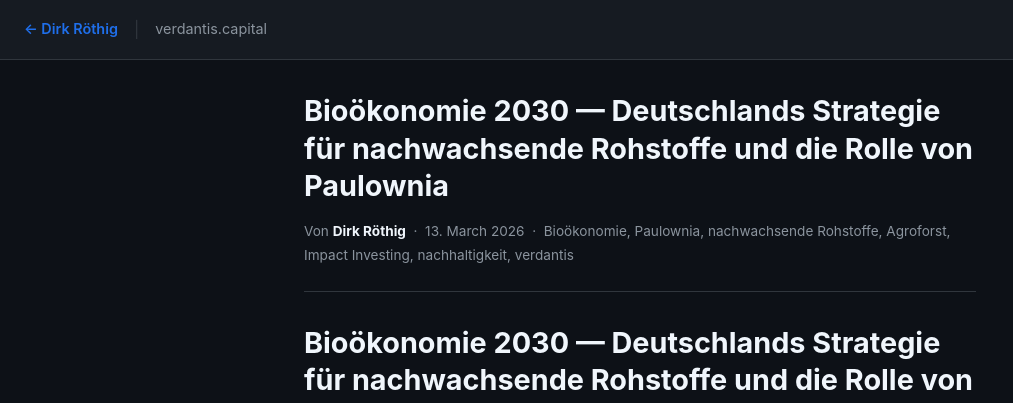
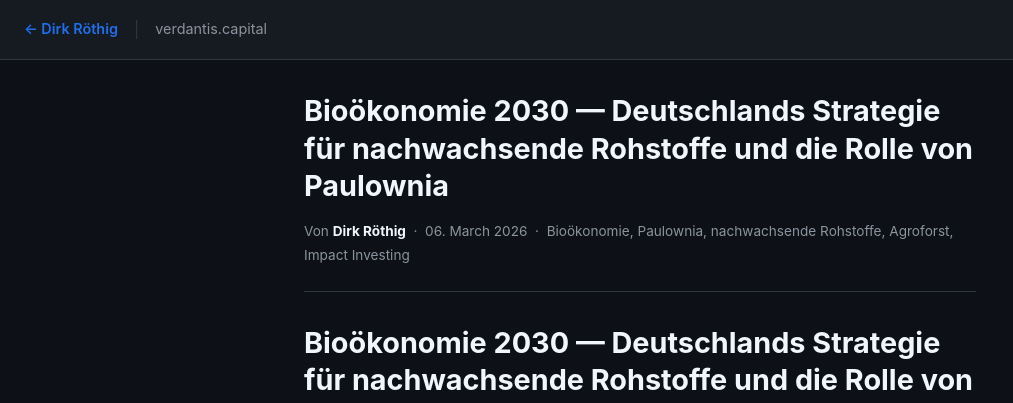
Before and after one commit to GaudianVivere/GaudianVivere.github.io, a Jekyll site: the page built from _posts/2026-03-13-artikel-40-de.md, in a window 1280 px wide and 900 px high. Shown: the top 403 px of the window, without its empty margins (0-1013 px from the left). Built offline with Jekyll 4.4.1, drawn with Linux system fonts in a browser that asks for light colours; some of the changed text lies outside the part shown.

Commit message:
Update 2026-03-13-artikel-40-de.md

```diff
--- a/_posts/2026-03-13-artikel-40-de.md
+++ b/_posts/2026-03-13-artikel-40-de.md
@@ -1,13 +1,10 @@
 ---
-layout: post
 title: "Bioökonomie 2030 — Deutschlands Strategie für nachwachsende Rohstoffe und die Rolle von Paulownia"
-date: 2026-03-13
-categories: [nachhaltigkeit]
-tags: ["Bioökonomie", "Paulownia", "nachwachsende Rohstoffe", "Agroforst", "Impact Investing", "nachhaltigkeit", "verdantis"]
-author: "Dirk Röthig, CEO, VERDANTIS Impact Capital"
-lang: de
-published: true
 description: "Dirk Röthig und VERDANTIS Impact Capital analysieren Deutschlands Nationale Bioökonomiestrategie 2030 und das Potenzial von Paulownia-Agroforst als Kapitalanlage mit echter Klimawirkung."
+tags: [Bioökonomie, Paulownia, nachwachsende Rohstoffe, Agroforst, Impact Investing]
+series: "Bioökonomie & Nachhaltigkeit"
+author: Dirk Röthig
+date: 2026-03-06
 ---
 
 <script type="application/ld+json">
```
